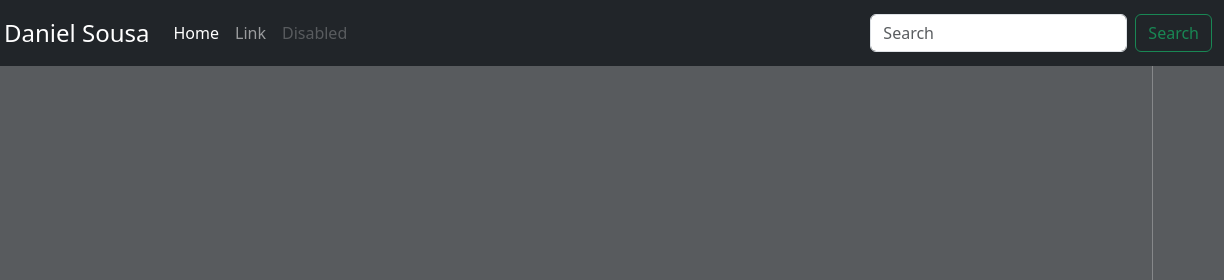
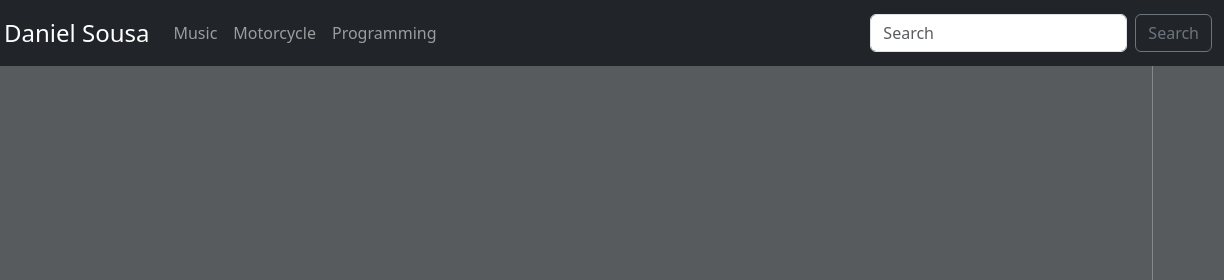
Before and after one commit to moyeah/moyeah.github.io, a plain HTML site: page index.html in a window 1280 px wide. Shown: the top 280 px of the page, 56-1280 px from the left. Drawn offline with nearby package versions, Linux system fonts and the light colour scheme.

Commit message:
Changes to be committed: modified:   index.html

```diff
--- a/index.html
+++ b/index.html
@@ -129,18 +129,18 @@
                 <div class="collapse navbar-collapse" id="navbarCollapse">
                     <ul class="navbar-nav me-auto mb-2 mb-md-0">
                         <li class="nav-item">
-                            <a class="nav-link active" aria-current="page" href="#">Home</a>
+                            <a class="nav-link" href="#">Music</a>
                         </li>
                         <li class="nav-item">
-                            <a class="nav-link" href="#">Link</a>
+                            <a class="nav-link" href="#">Motorcycle</a>
                         </li>
                         <li class="nav-item">
-                            <a class="nav-link disabled" aria-disabled="true">Disabled</a>
+                            <a class="nav-link">Programming</a>
                         </li>
                     </ul>
                     <form class="d-flex" role="search">
                         <input class="form-control me-2" type="search" placeholder="Search" aria-label="Search">
-                        <button class="btn btn-outline-success" type="submit">Search</button>
+                        <button class="btn btn-outline-secondary" type="submit">Search</button>
                     </form>
                 </div>
             </div>
```
